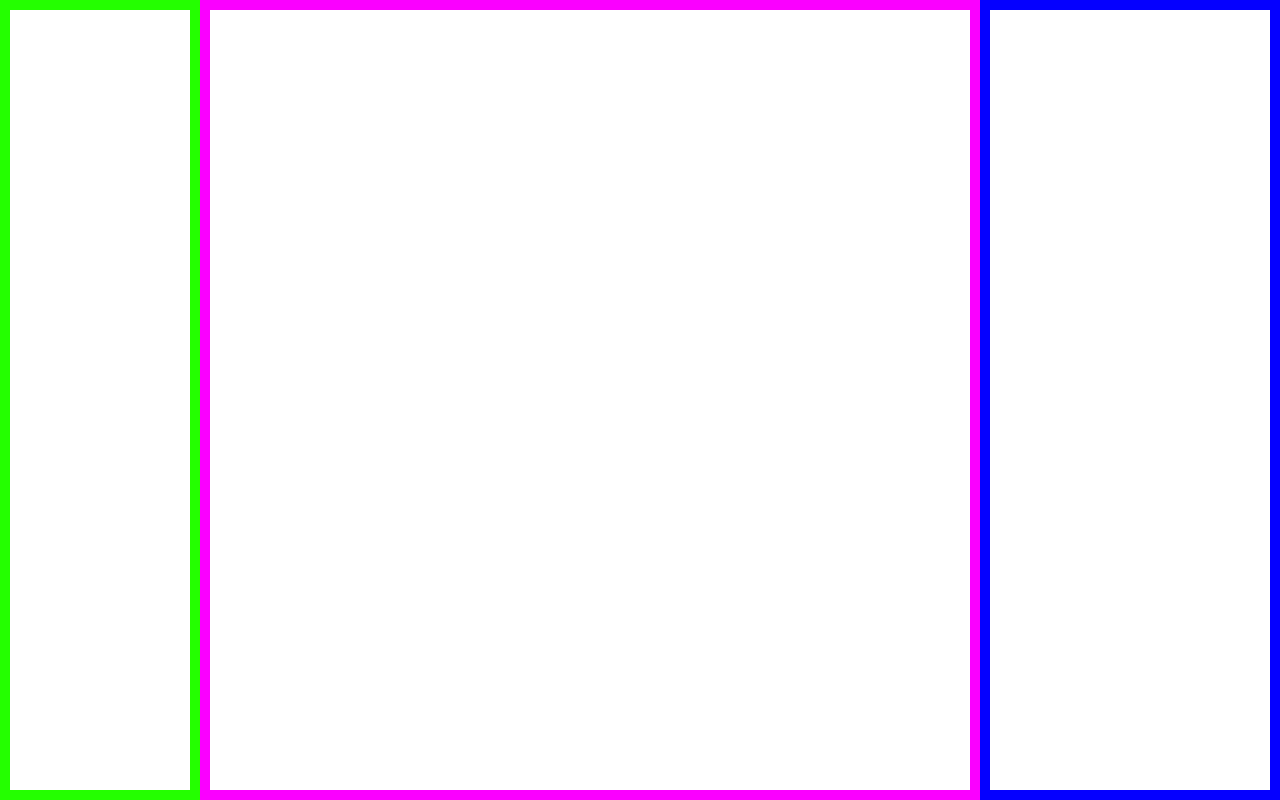
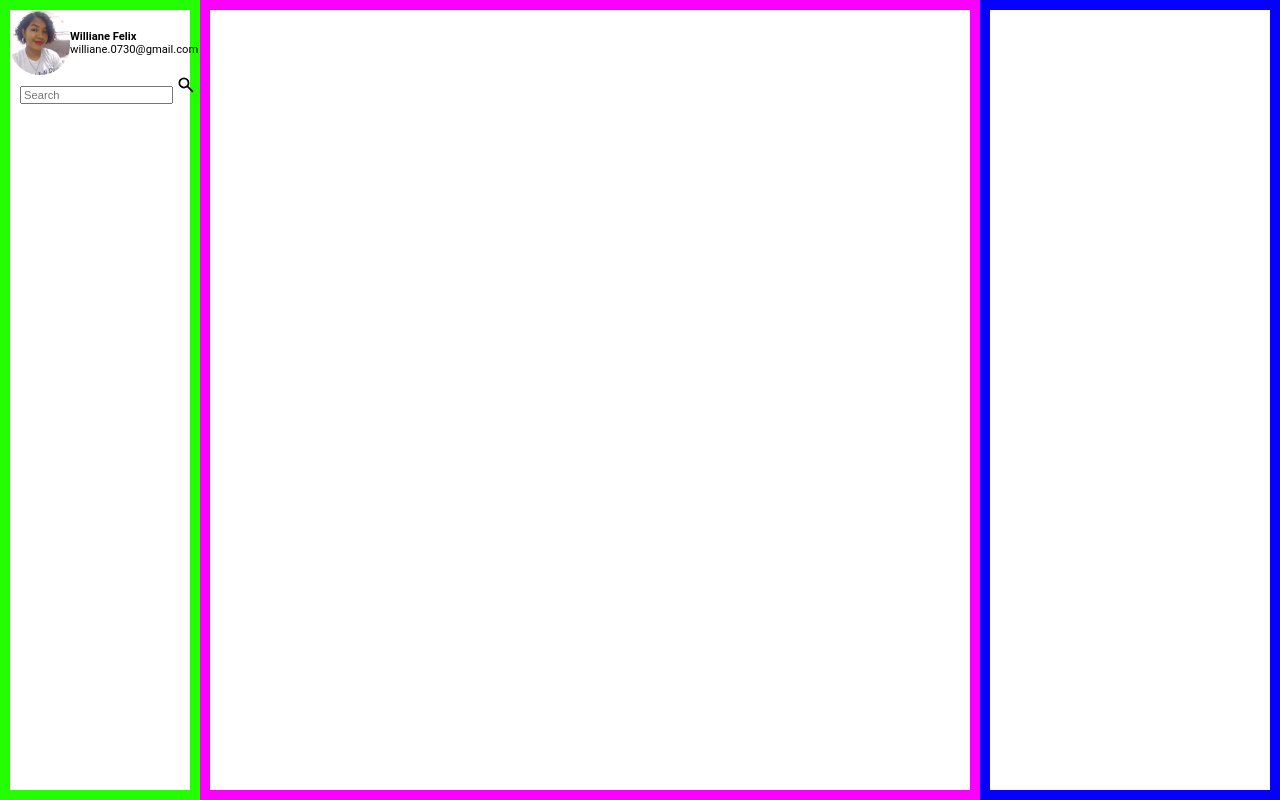
Before and after one commit to willyfelix/todo, a website: page todo.html in a window 1280 px wide. Drawn offline with Linux system fonts and the light colour scheme.

Commit message:
incremento2

```diff
--- a/assets/css/reset.css
+++ b/assets/css/reset.css
@@ -24,7 +24,7 @@ ol, ul {
 }
 
 img {
-    max-width: 100%;
+    max-width: 30%;
     height: auto;
 }
 
--- a/assets/css/todo.css
+++ b/assets/css/todo.css
@@ -16,3 +16,29 @@
     width: var(--detailsWidth);
     border-color:  #0500ff;
 }
+body {
+   font-family: 'Roboto', 'Lato', sans-serif;
+}
+
+/* --- menu - header --- */
+
+.main > .main__header__profile {
+    flex-direction: column;
+    font-size: 0.7em;
+}
+.main input[type="search"],
+.main input[type="search"] {
+    font-size: 1em;
+}
+.main .main__header__profile > div {
+    width: var(--menuWidth);
+    align-items: center;
+    justify-content: space-around;
+}
+.menu .header__img__profile {
+    width: 20%;
+}
+.main .main__header__profile svg {
+    width: 24px;
+    height: 24px;
+}
--- a/todo.html
+++ b/todo.html
@@ -14,7 +14,23 @@
 
 <body>
     <section class="main">
-
+        <header class="main__header__profile">
+            <div>
+                <img src="assets/images/profile.png" alt="profile" />
+                <p>
+                    <strong> Williane Felix</strong>
+                    <span class="profile-email"> williane.0730@gmail.com</span>
+                </p>
+            </div>
+            <div>
+                <form>
+                    <label for="busca">
+                        <input type="search" name="q" placeholder="Search" />
+                        <svg xmlns="http://www.w3.org/2000/svg" height="20" width="20"><path d="M16.292 17.5 11.125 12.333Q10.438 12.854 9.635 13.115Q8.833 13.375 7.958 13.375Q5.688 13.375 4.094 11.802Q2.5 10.229 2.5 7.958Q2.5 5.688 4.094 4.094Q5.688 2.5 7.958 2.5Q10.229 2.5 11.802 4.094Q13.375 5.688 13.375 7.958Q13.375 8.833 13.125 9.635Q12.875 10.438 12.333 11.104L17.5 16.292ZM7.958 11.625Q9.479 11.625 10.552 10.552Q11.625 9.479 11.625 7.958Q11.625 6.417 10.562 5.333Q9.5 4.25 7.958 4.25Q6.417 4.25 5.333 5.333Q4.25 6.417 4.25 7.958Q4.25 9.5 5.333 10.562Q6.417 11.625 7.958 11.625Z"/></svg>
+                    </label>
+                </form>
+            </div>
+        </header>
     </section>
 
     <main class="container">
```
Also changed, not shown: assets/images/profile.png (added).
